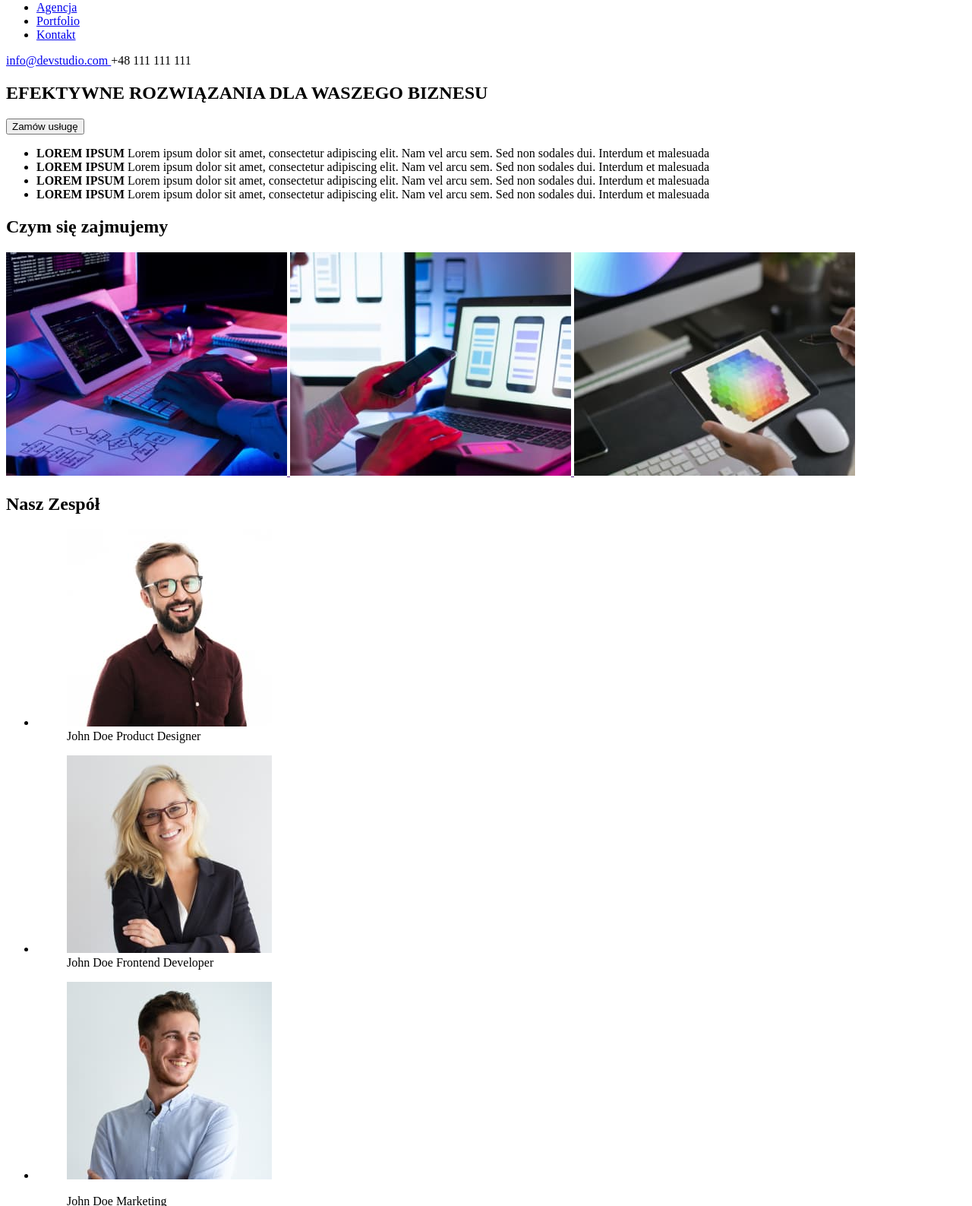
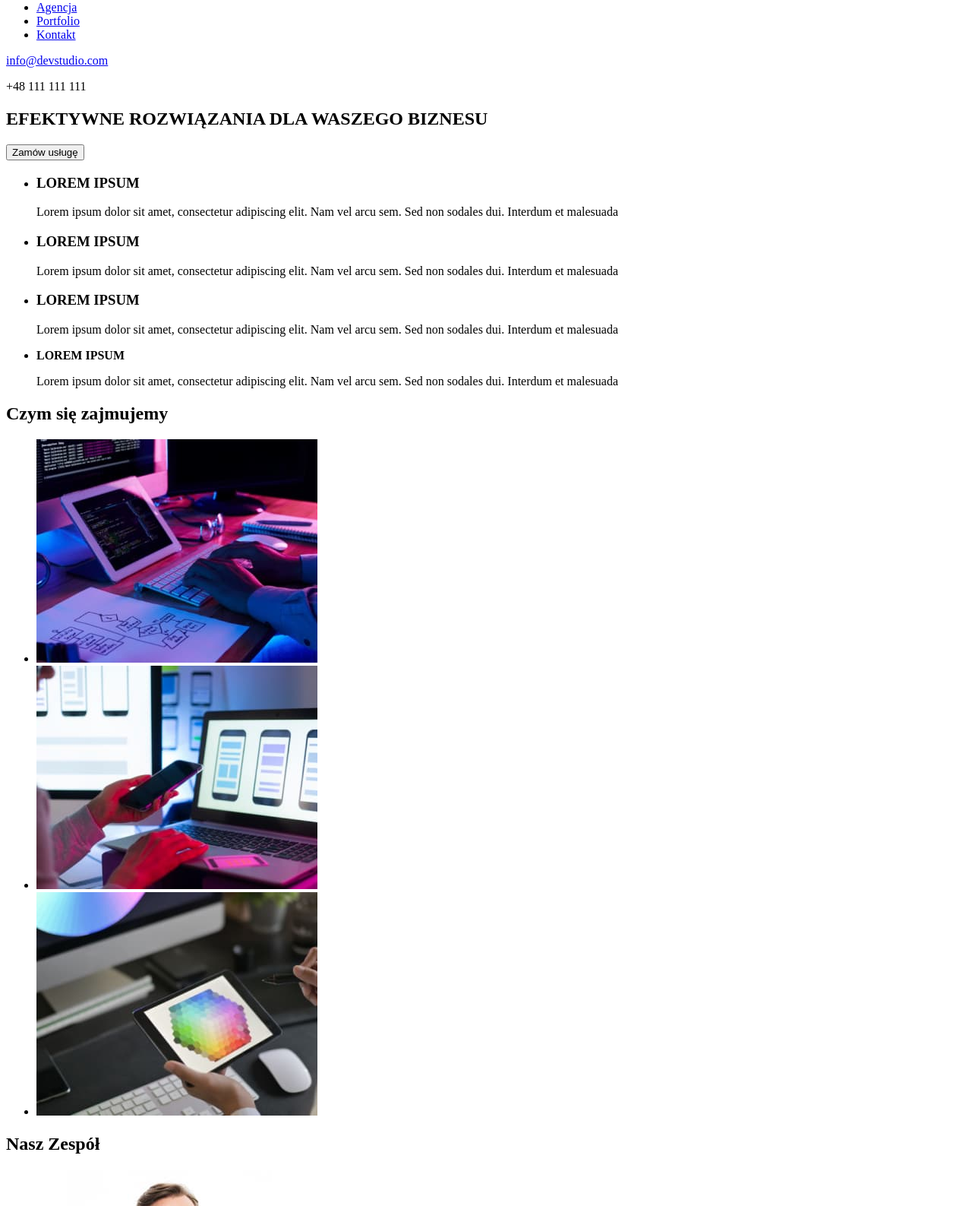
Before and after one commit to LJAROCKA/goit-markup-hw-01, a plain HTML site: page index.html in a window 1280 px wide. Shown: the part 41-1628 px from the top of the page at 76% size. Drawn offline with Linux system fonts and the light colour scheme.

Commit message:
poprawki 1

```diff
--- a/index.html
+++ b/index.html
@@ -9,7 +9,9 @@
   <body>
     <header>
       <div>
-        <a class="logo" href="#"><span style="color: blue">Web</span>Studio</a>
+        <a href="https://github.com/LJAROCKA/goit-markup-hw-01.git"
+          ><span>Web</span>Studio</a
+        >
         <nav>
           <ul>
             <li><a href="Agencja">Agencja</a></li>
@@ -18,7 +20,7 @@
           </ul>
         </nav>
         <a href="mailto:info@devstudio.com">info@devstudio.com </a>
-        <a>+48 111 111 111</a>
+        <p>+48 111 111 111</p>
       </div>
     </header>
     <main>
@@ -29,46 +31,53 @@
       <div>
         <ul>
           <li>
-            <b>LOREM IPSUM</b>
+            <h3>LOREM IPSUM</h3>
+            <p>
               Lorem ipsum dolor sit amet, consectetur adipiscing elit. Nam vel
               arcu sem. Sed non sodales dui. Interdum et malesuada
+            </p>
+          </li>
+          <li>
+            <h3>LOREM IPSUM</h3>
+            <p>
+              Lorem ipsum dolor sit amet, consectetur adipiscing elit. Nam vel
+              arcu sem. Sed non sodales dui. Interdum et malesuada
+            </p>
+          </li>
+          <li>
+            <h3>LOREM IPSUM</h3>
+            <p>
+              Lorem ipsum dolor sit amet, consectetur adipiscing elit. Nam vel
+              arcu sem. Sed non sodales dui. Interdum et malesuada
+            </p>
           </li>
           <li>
             <b>LOREM IPSUM</b>
+            <p>
               Lorem ipsum dolor sit amet, consectetur adipiscing elit. Nam vel
               arcu sem. Sed non sodales dui. Interdum et malesuada
-          </li>
-          <li>
-            <b>LOREM IPSUM</b>
-            Lorem ipsum dolor sit amet, consectetur adipiscing elit. Nam vel
-            arcu sem. Sed non sodales dui. Interdum et malesuada
-          </li>
-          <li>
-            <b>LOREM IPSUM</b>
-            Lorem ipsum dolor sit amet, consectetur adipiscing elit. Nam vel
-            arcu sem. Sed non sodales dui. Interdum et malesuada
+            </p>
           </li>
         </ul>
       </div>
       <section>
         <h2>Czym się zajmujemy</h2>
-        <a href=""
-          ><img
+        <ul>
+          <li>
+            <img
               src="images/box1.jpg"
               alt="komputer"
               width="370"
               height="294"
-          /> </a
-        ><a href=""
-          ><img
-            src="images/box2.jpg"
-            alt="telefon"
-            width="370"
-            height="294"
-          /> </a
-        ><a href=""
-          ><img src="images/box3.jpg" alt="tablet" width="370" height="294" />
-        </a>
+            />
+          </li>
+          <li>
+            <img src="images/box2.jpg" alt="telefon" width="370" height="294" />
+          </li>
+          <li>
+            <img src="images/box3.jpg" alt="tablet" width="370" height="294" />
+          </li>
+        </ul>
       </section>
       <section>
         <h2>Nasz Zespół</h2>
@@ -81,7 +90,10 @@
                 width="270"
                 height="260"
               />
-              <figcaption>John Doe Product Designer</figcaption>
+              <figcaption>
+                <div>John Doe</div>
+                <div>Product Designer</div>
+              </figcaption>
             </figure>
           </li>
           <li>
@@ -92,7 +104,10 @@
                 width="270"
                 height="260"
               />
-              <figcaption>John Doe Frontend Developer</figcaption>
+              <figcaption>
+                <div>John Doe</div>
+                <div>Frontend Developer</div>
+              </figcaption>
             </figure>
           </li>
           <li>
@@ -105,7 +120,10 @@
                   height="260"
                 />
               </p>
-              <figcaption>John Doe Marketing</figcaption>
+              <figcaption>
+                <div>John Doe</div>
+                <div>Marketing</div>
+              </figcaption>
             </figure>
           </li>
           <li>
@@ -118,14 +136,19 @@
                   height="260"
                 />
               </p>
-              <figcaption>John Doe UI Designer</figcaption>
+              <figcaption>
+                <div>John Doe</div>
+                <div>UI Designer</div>
+              </figcaption>
             </figure>
           </li>
         </ul>
       </section>
     </main>
     <footer>
-      <a class="logo" href="#"><span style="color: blue">Web</span>Studio</a>
+      <a href="https://ljarocka.github.io/goit-markup-hw-01/"
+        ><span>Web</span>Studio</a
+      >
       <address>
         <p>m. Warszawa, Aleje Jerozolimskie 21</p>
         <p>info@example.com</p>
```
Also changed, not shown: 1 other file. Lines whose indentation alone changed are shown as unchanged.
